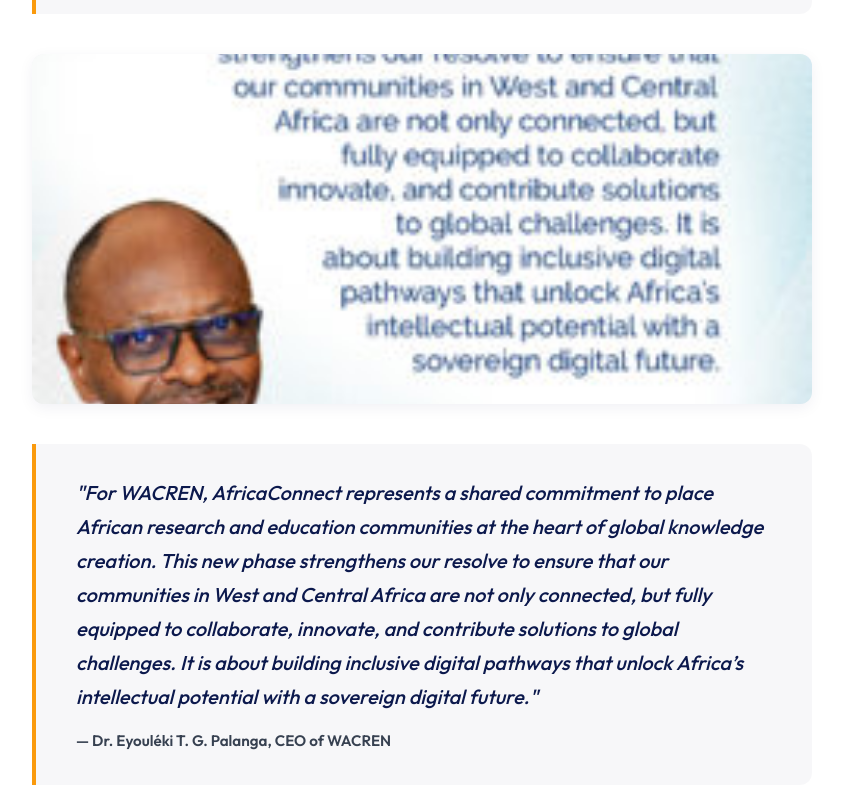
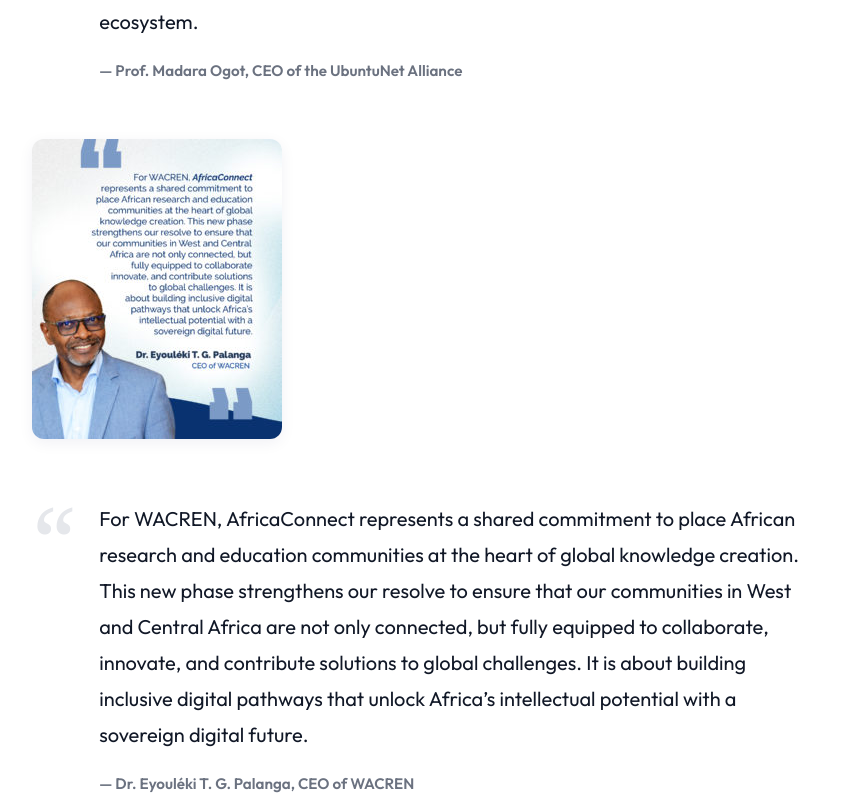
Before and after one commit to rizennews/africaconnect4, a Next.js app: page /news/africaconnect-40-million-boost in a window 1280 px wide. Shown: the part 4360-5160 px from the top of the page, without its empty margins (364-1207 px from the left). Built offline with nearby package versions, Linux system fonts and the light colour scheme.

Commit message:
Refine quote design, fix TOC scrolling, fix inline images, and remove dummy article

```diff
--- a/src/app/globals.css
+++ b/src/app/globals.css
@@ -21,6 +21,11 @@
   }
 }
 
+html {
+  scroll-behavior: smooth;
+  scroll-padding-top: 100px;
+}
+
 * {
   box-sizing: border-box;
   margin: 0;
--- a/src/app/news/[slug]/ArticleSingle.module.css
+++ b/src/app/news/[slug]/ArticleSingle.module.css
@@ -306,51 +306,64 @@
   margin-bottom: 1.75rem;
 }
 
+.articleSection {
+  scroll-margin-top: 130px;
+}
+
 .sectionHeading {
   font-size: 1.6rem;
   font-weight: 700;
   color: var(--color-primary-dark, #0c194d);
   margin-top: 3rem;
   margin-bottom: 1.25rem;
-  scroll-margin-top: 120px;
 }
 
 .sectionImageWrapper {
-  position: relative;
-  width: 100%;
-  height: 350px;
+  margin-bottom: 2rem;
+}
+
+.sectionImage {
+  max-width: 100%;
+  height: auto;
   border-radius: 12px;
-  overflow: hidden;
-  margin-bottom: 2rem;
-  background-color: #f3f4f6;
   box-shadow: 0 4px 15px rgba(12, 25, 77, 0.06);
 }
 
-.sectionImage {
-  object-fit: cover;
+.quoteBlock {
+  display: flex;
+  align-items: flex-start;
+  gap: 1.5rem;
+  margin: 3.5rem 0;
+  border: none;
+  background: none;
+  padding: 0;
 }
 
-.quoteBlock {
-  margin: 2.5rem 0;
-  padding: 2rem 2.5rem;
-  background-color: rgba(12, 25, 77, 0.03);
-  border-left: 4px solid var(--color-primary-orange, #fa9a0d);
-  border-radius: 0 12px 12px 0;
+.quoteIcon {
+  font-family: Georgia, serif;
+  font-size: 6rem;
+  line-height: 0.8;
+  color: #e5e7eb;
+  user-select: none;
+}
+
+.quoteContent {
+  flex: 1;
 }
 
 .quoteText {
   font-size: 1.25rem;
-  line-height: 1.7;
-  font-weight: 500;
-  color: var(--color-primary-dark, #0c194d);
-  font-style: italic;
-  margin: 0 0 1rem 0;
+  line-height: 1.8;
+  font-weight: 400;
+  color: #111827;
+  font-style: normal;
+  margin: 0 0 1.25rem 0;
 }
 
 .quoteAuthor {
   font-size: 0.95rem;
   font-weight: 600;
-  color: #374151;
+  color: #6b7280;
   font-style: normal;
   display: block;
 }
--- a/src/app/news/[slug]/page.tsx
+++ b/src/app/news/[slug]/page.tsx
@@ -133,18 +133,16 @@ export default async function Page({ params }: PageProps) {
             )}
 
             {article.content.sections.map((section, sIdx) => (
-              <section key={section.id || sIdx} id={section.id}>
+              <section key={section.id || sIdx} id={section.id} className={styles.articleSection}>
                 {section.heading && (
                   <h2 className={styles.sectionHeading}>{section.heading}</h2>
                 )}
                 {section.image && (
-                  <div className={styles.sectionImageWrapper} style={{ position: 'relative' }}>
-                    <Image
+                  <div className={styles.sectionImageWrapper}>
+                    <img
                       src={section.image}
-                      alt="Section feature"
-                      fill
+                      alt="Section inline visual"
                       className={styles.sectionImage}
-                      sizes="(max-width: 960px) 100vw, 800px"
                     />
                   </div>
                 )}
@@ -155,8 +153,11 @@ export default async function Page({ params }: PageProps) {
                 ))}
                 {section.quote && (
                   <blockquote className={styles.quoteBlock}>
-                    <p className={styles.quoteText}>"{section.quote.text}"</p>
-                    <cite className={styles.quoteAuthor}>— {section.quote.author}</cite>
+                    <span className={styles.quoteIcon}>“</span>
+                    <div className={styles.quoteContent}>
+                      <p className={styles.quoteText}>{section.quote.text}</p>
+                      <cite className={styles.quoteAuthor}>— {section.quote.author}</cite>
+                    </div>
                   </blockquote>
                 )}
               </section>
--- a/src/data/articles.ts
+++ b/src/data/articles.ts
@@ -336,39 +336,5 @@ export const ARTICLES: ArticleData[] = [
       ]
     }
   },
-  {
-    slug: 'women-stem-hackathon-2026',
-    id: '6',
-    category: 'Event',
-    tags: ['Event', 'STEM'],
-    date: 'May 28, 2026',
-    readTime: '5 Min Read',
-    title: 'Women in STEM Regional Hackathon: Driving Digital Innovation in Higher Ed',
-    author: {
-      name: 'Padmore Aning',
-      avatar: '/africaconnect4.png',
-      role: 'Communications Lead'
-    },
-    image: '/africaconnect4.png',
-    cutoutPosition: 'top',
-    timestamp: 1780012800000,
-    tableOfContents: [
-      {
-        id: 'hackathon-winners',
-        title: 'Showcasing Groundbreaking Prototypes'
-      }
-    ],
-    content: {
-      intro: 'Over 200 female university students from across 12 countries convened virtually to build scalable solutions for agricultural monitoring and digital healthcare.',
-      sections: [
-        {
-          id: 'hackathon-winners',
-          heading: 'Showcasing Groundbreaking Prototypes',
-          paragraphs: [
-            'Teams presented working prototypes leveraging cloud compute and high-speed campus networks, earning mentorship placements with leading African and European tech hubs.'
-          ]
-        }
-      ]
-    }
-  }
+
 ];
```
